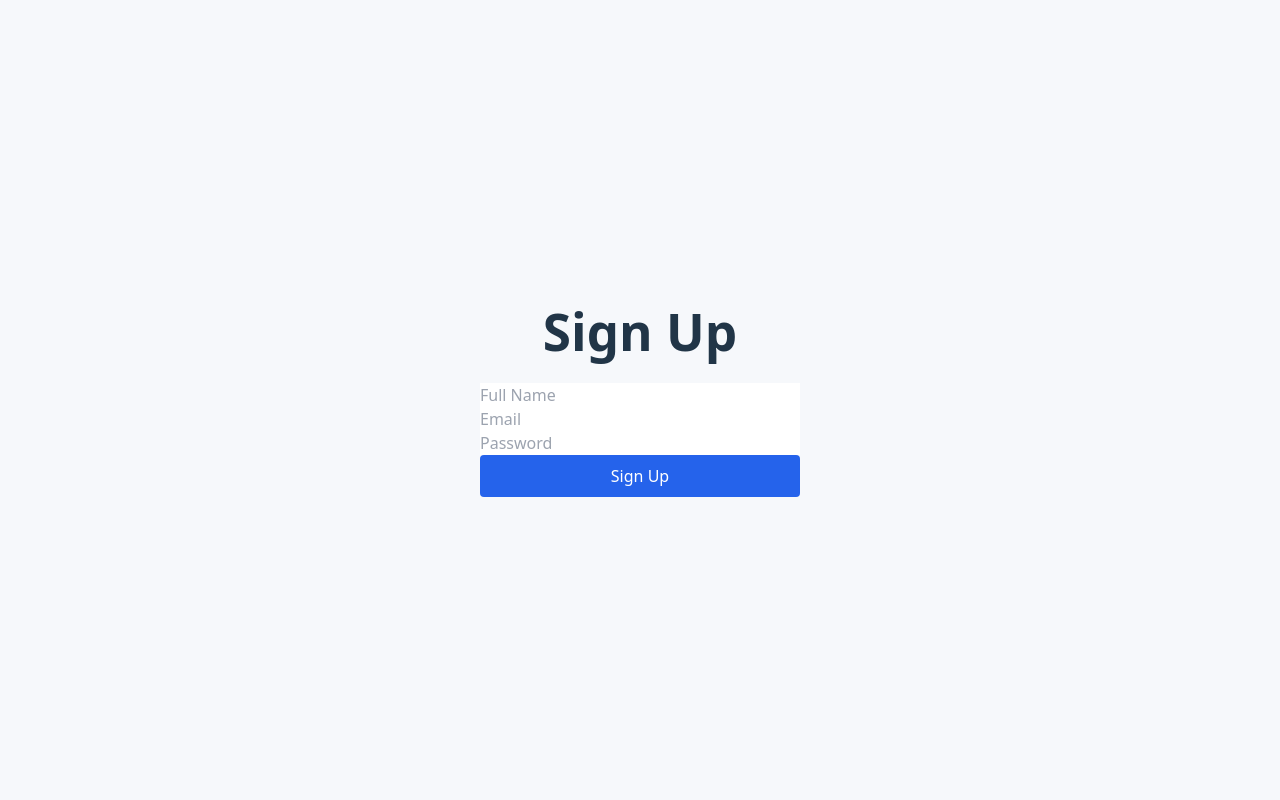
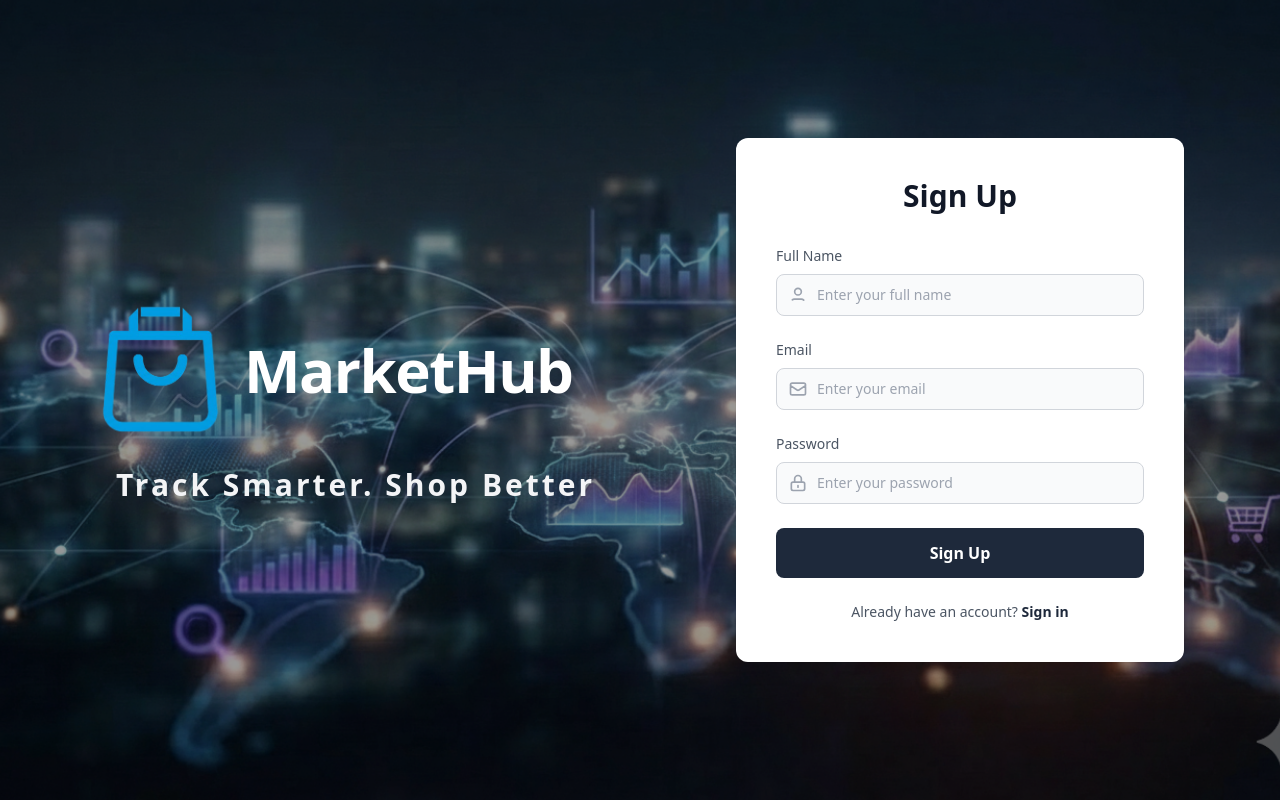
Before and after one commit to SaiTeja020/MarketHub, a React app in the folder frontend/: page /signup in a window 1280 px wide. Built offline with nearby package versions, Linux system fonts and the light colour scheme; no server answers; the HTML template or start-up script is replaced by a standard one.

Commit message:
Finished Signup and modified Login

```diff
--- a/frontend/src/pages/Login.jsx
+++ b/frontend/src/pages/Login.jsx
@@ -39,7 +39,7 @@ export default function Login() {
         <div className="bg-loginpage-bg bg-cover bg-center h-screen w-full">
             <div className="h-full w-full bg-black/40">
                 {/* Main layout: left logo section + right form section */}
-                <div className="min-h-screen flex items-center justify-between px-24">
+                <div className="min-h-screen w-full flex items-center justify-between px-24">
 
                     {/* LEFT: Brand / Logo */}
                     <div className="text-white space-y-6">
@@ -104,7 +104,7 @@ export default function Login() {
                                         value={email}
                                         onChange={(e) => setEmail(e.target.value)}
                                         required
-                                        className="pl-10 block w-full border-gray-300 rounded-lg bg-gray-50 border focus:ring-blue-500 focus:border-blue-500 p-2.5 text-sm"
+                                        className="pl-10 block w-full border-gray-300 rounded-lg bg-gray-50 border focus:ring-blue-500 focus:border-blue-500 p-2.5 text-sm text-gray-900"
                                     />
                                 </div>
                             </div>
@@ -140,7 +140,7 @@ export default function Login() {
                                         value={password}
                                         onChange={(p) => setPassword(p.target.value)}
                                         required
-                                        className="pl-10 block w-full border-gray-300 rounded-lg bg-gray-50 border focus:ring-blue-500 focus:border-blue-500 p-2.5 text-sm"
+                                        className="pl-10 block w-full border-gray-300 rounded-lg bg-gray-50 border focus:ring-blue-500 focus:border-blue-500 p-2.5 text-sm text-gray-900"
                                     />
                                     <div
                                         className="absolute inset-y-0 right-0 pr-3 flex items-center cursor-pointer"
--- a/frontend/src/pages/SignUpPage.jsx
+++ b/frontend/src/pages/SignUpPage.jsx
@@ -1,70 +1,218 @@
 import { useState } from 'react';
 import { supabase } from '../lib/supabase.js';
 
-export default function SignUpPage(){
-    const [Email, setEmail] = useState("");
-    const [Password, setPassword] = useState("");
-    const [FullName, setFullName] = useState("");
-    const [Loading, setLoading] = useState(false);
-    const [Error, setError] = useState("");
+export default function SignUpPage() {
+    const [fullName, setFullName] = useState("");
+    const [email, setEmail] = useState("");
+    const [password, setPassword] = useState("");
+    const [repassword, setRepassword] = useState("");
+    const [showPassword, setShowPassword] = useState(false);
+    const [loading, setLoading] = useState(false);
+    const [error, setError] = useState("");
     const [message, setMessage] = useState("");
 
-    async function handleSignUp(e){
+    async function handleSignUp(e) {
         e.preventDefault();
         setError("");
         setMessage("");
         setLoading(true);
 
-        const { error } = await supabase.auth.signup({
+        const { data, error } = await supabase.auth.signUp({
             email,
-            password
+            password,
+            options: {
+                data: {
+                    full_name: fullName
+                }
+            }
         });
 
         setLoading(false);
 
-        if(error){
+        if (error) {
             setError(error.message);
-        }
-        else{
+        } else {
             setMessage("Sign up successful! Please check your email to confirm your account.");
         }
     }
 
     return (
-        <div className = "flex flex-col items-center justify-center min-h-screen">
-            <h1 className = "text-2x1 font-semibold mb-6">Sign Up</h1>
-            <form onSubmit={handleSignUp} className = "flex flex-col w-80">
+        <div className="bg-loginpage-bg bg-cover bg-center h-screen w-full">
+            <div className="h-full w-full bg-black/40">
+                <div className="min-h-screen w-full flex items-center justify-between px-24">
+
+                    {/* LEFT: Brand / Logo */}
+                    <div className="text-white space-y-6">
+                        <div className="flex items-center space-x-5">
+                            <img
+                                src="/market-logo.png"
+                                alt="MarketHub logo"
+                                className="h-38 w-32"
+                            />
+                            <span className="text-6xl font-extrabold tracking-tight">
+                                MarketHub
+                            </span>
+                        </div>
+
+                        <p className="text-3xl font-semibold text-gray-100 tracking-widest ml-5">
+                            Track Smarter. Shop Better
+                        </p>
+                    </div>
+
+                    {/* RIGHT: Sign Up Card */}
+                    <div className="bg-white p-10 rounded-xl shadow-sm w-full max-w-md">
+                        <h2 className="text-3xl font-bold mb-8 text-center text-gray-900">
+                            Sign Up
+                        </h2>
+
+                        <form onSubmit={handleSignUp} className="space-y-6">
+
+                            {/* FULL NAME */}
+                            <div>
+                                <label
+                                    className="block text-gray-600 text-sm font-medium mb-2"
+                                    htmlFor="fullname"
+                                >
+                                    Full Name
+                                </label>
+                                <div className="relative">
+                                    <div className="absolute inset-y-0 left-0 pl-3 flex items-center pointer-events-none">
+                                        <svg
+                                            className="h-5 w-5 text-gray-400"
+                                            fill="none"
+                                            viewBox="0 0 24 24"
+                                            stroke="currentColor"
+                                        >
+                                            <path
+                                                strokeLinecap="round"
+                                                strokeLinejoin="round"
+                                                strokeWidth={2}
+                                                d="M5.121 17.804A4 4 0 018 17h8a4 4 0 012.879 1.196M12 12a4 4 0 100-8 4 4 0 000 8z"
+                                            />
+                                        </svg>
+                                    </div>
                                     <input
+                                        id="fullname"
                                         type="text"
-                    placeholder="Full Name"
-                    value ={FullName}
-                    onChange = {(e) => setFullName(e.target.value)}
+                                        placeholder="Enter your full name"
+                                        value={fullName}
+                                        onChange={(e) => setFullName(e.target.value)}
                                         required
+                                        className="pl-10 block w-full border-gray-300 rounded-lg bg-gray-50 border
+                                                   focus:ring-blue-500 focus:border-blue-500 p-2.5 text-sm text-gray-900"
                                     />
+                                </div>
+                            </div>
+
+                            {/* EMAIL */}
+                            <div>
+                                <label
+                                    className="block text-gray-600 text-sm font-medium mb-2"
+                                    htmlFor="email"
+                                >
+                                    Email
+                                </label>
+                                <div className="relative">
+                                    <div className="absolute inset-y-0 left-0 pl-3 flex items-center pointer-events-none">
+                                        <svg
+                                            className="h-5 w-5 text-gray-400"
+                                            fill="none"
+                                            viewBox="0 0 24 24"
+                                            stroke="currentColor"
+                                        >
+                                            <path
+                                                strokeLinecap="round"
+                                                strokeLinejoin="round"
+                                                strokeWidth={2}
+                                                d="M3 8l7.89 5.26a2 2 0 002.22 0L21 8M5 19h14a2 2 0 002-2V7a2 2 0 00-2-2H5a2 2 0 00-2 2v10a2 2 0 002 2z"
+                                            />
+                                        </svg>
+                                    </div>
                                     <input
+                                        id="email"
                                         type="email"
-                    placeholder="Email"
-                    value ={Email}
+                                        placeholder="Enter your email"
+                                        value={email}
                                         onChange={(e) => setEmail(e.target.value)}
                                         required
+                                        className="pl-10 block w-full border-gray-300 rounded-lg bg-gray-50 border
+                                                   focus:ring-blue-500 focus:border-blue-500 p-2.5 text-sm text-gray-900"
                                     />
+                                </div>
+                            </div>
+
+                            {/* PASSWORD */}
+                            <div>
+                                <label
+                                    className="block text-gray-600 text-sm font-medium mb-2"
+                                    htmlFor="password"
+                                >
+                                    Password
+                                </label>
+                                <div className="relative">
+                                    <div className="absolute inset-y-0 left-0 pl-3 flex items-center pointer-events-none">
+                                        <svg
+                                            className="h-5 w-5 text-gray-400"
+                                            fill="none"
+                                            viewBox="0 0 24 24"
+                                            stroke="currentColor"
+                                        >
+                                            <path
+                                                strokeLinecap="round"
+                                                strokeLinejoin="round"
+                                                strokeWidth={2}
+                                                d="M12 15v2m-6 4h12a2 2 0 002-2v-6a2 2 0 00-2-2H6a2 2 0 00-2 2v6a2 2 0 002 2zm10-10V7a4 4 0 00-8 0v4h8z"
+                                            />
+                                        </svg>
+                                    </div>
                                     <input
-                    type="password"
-                    placeholder="Password"
-                    value = {Password}
-                    onChange={(e) => setPassword(e.target.value)}
+                                        id="password"
+                                        type={showPassword ? "text" : "password"}
+                                        placeholder="Enter your password"
+                                        value={repassword}
+                                        onChange={(e) => setRepassword(e.target.value)}
                                         required
+                                        className="pl-10 block w-full border-gray-300 rounded-lg bg-gray-50 border
+                                                   focus:ring-blue-500 focus:border-blue-500 p-2.5 text-sm text-gray-900"
                                     />
+                                    <div
+                                        className="absolute inset-y-0 right-0 pr-3 flex items-center cursor-pointer"
+                                        onClick={() => setShowPassword(!showPassword)}
+                                    >
+                                        {/* eye icon optional */}
+                                    </div>
+                                </div>
+                            </div>
+
+                            {/* BUTTON */}
                             <button
-                    type = "submit"
-                    className="bg-blue-600 text-white py-2 rounded disabled:bg-blue-400"
-                    disabled = {Loading}
+                                type="submit"
+                                className="w-full bg-slate-800 hover:bg-slate-900 text-white font-bold py-3 px-4 rounded-lg
+                                           focus:outline-none focus:shadow-outline transition duration-300"
+                                disabled={loading}
                             >
-                    {Loading ? "Signing Up..." : "Sign Up"}
+                                {loading ? "Signing Up..." : "Sign Up"}
                             </button>
+
+                            {/* LOGIN LINK */}
+                            <div className="text-center mt-4">
+                                <p className="text-sm text-gray-600">
+                                    Already have an account?{" "}
+                                    <a
+                                        href="/login"
+                                        className="font-bold text-slate-800 hover:text-slate-900"
+                                    >
+                                        Sign in
+                                    </a>
+                                </p>
+                            </div>
                         </form>
-            {Error && <p className="text-red-600 text-sm">{Error}</p>}
-            {message && <p className="text-green-600 text-sm">{message}</p>}
+
+                        {error && <p className="text-red-600 text-sm mt-3">{error}</p>}
+                        {message && <p className="text-green-600 text-sm mt-3">{message}</p>}
                     </div>
-    )
+                </div>
+            </div>
+        </div>
+    );
 }
```
Lines whose indentation alone changed are shown as unchanged.
